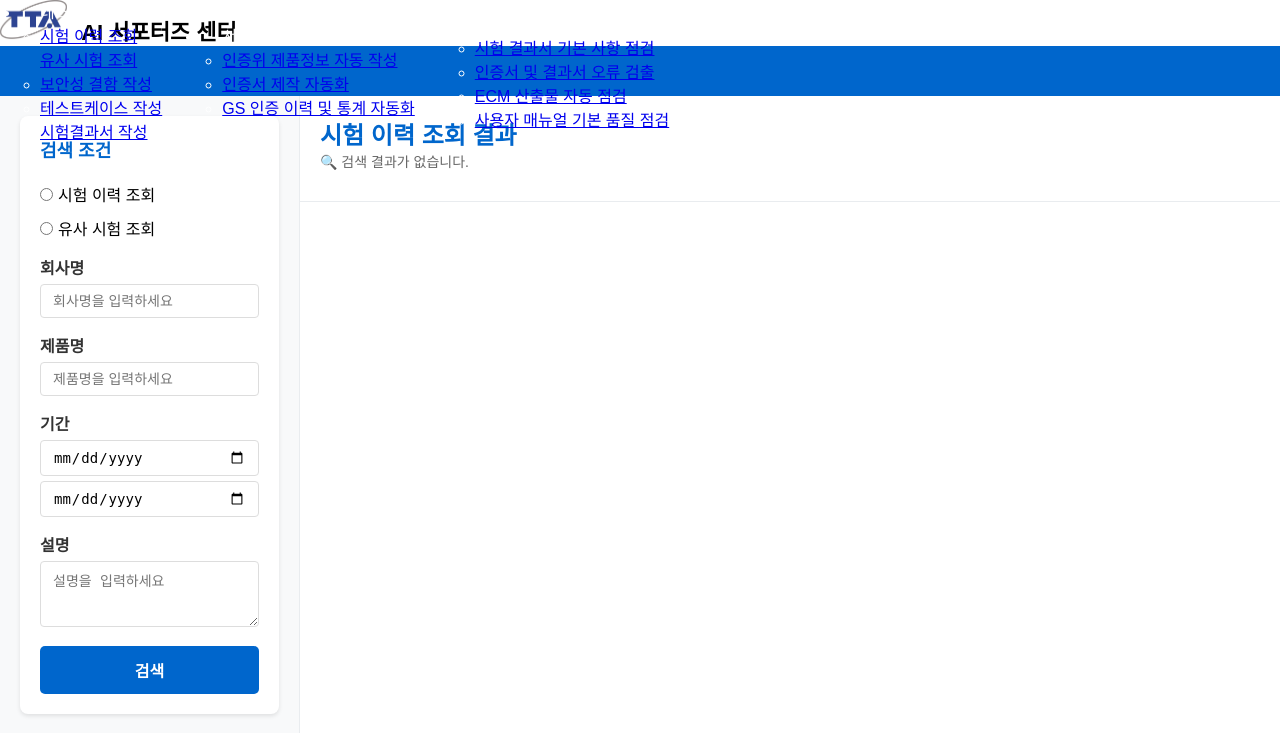
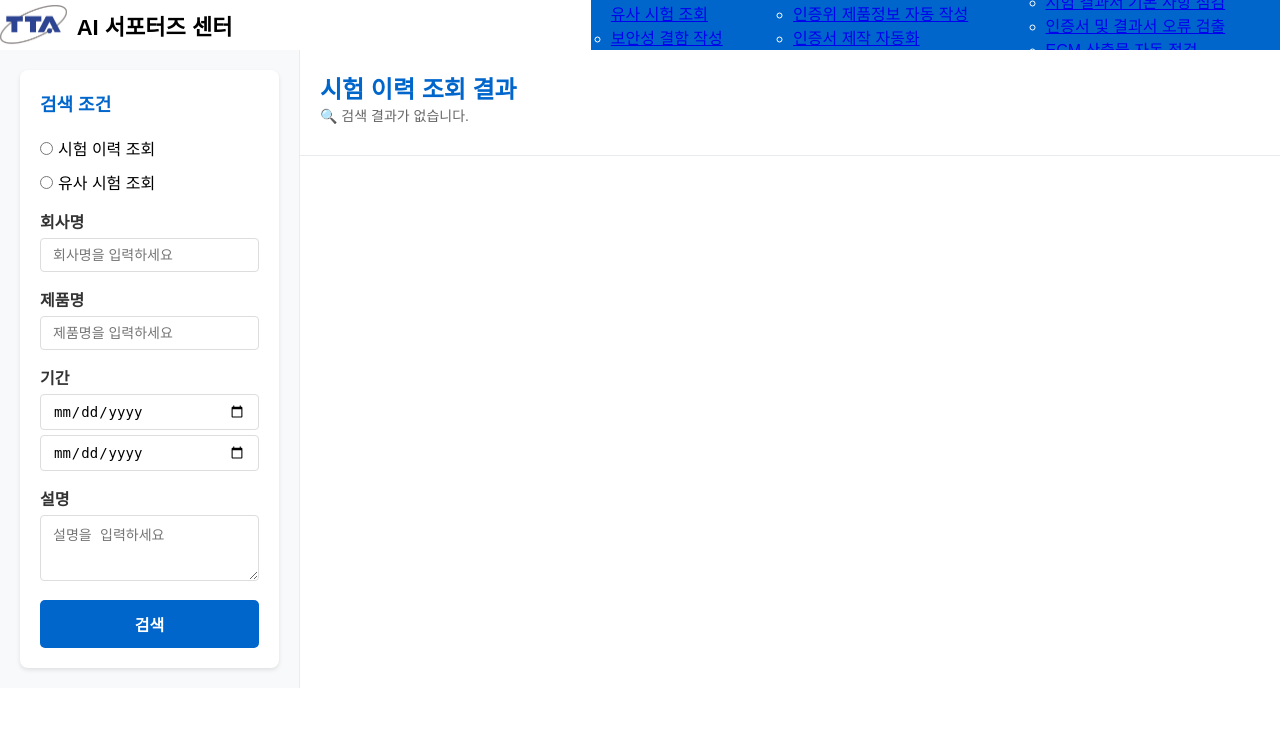
Before and after one commit to TTAJihoon/GSCert, a Django app: page /index/ in a window 1280 px wide. Shown: the top 733 px of the page. Run offline with Django 5.2, Linux system fonts and the light colour scheme; parts of the project's set-up code (start-up, migrations or seed data) failed here and were passed over.

Commit message:
Update styles.css

```diff
--- a/main/static/css/styles.css
+++ b/main/static/css/styles.css
@@ -10,18 +10,27 @@
   height: 100vh;
 }
 
-.logo {
+
+.navigation {
+  display: flex;
+  align-items: center;
+  justify-content: space-between; /* 좌우로 정렬 */
+}
+
+.navigation .logo {
   height: 40px;
   margin-right: 10px;
 }
 
-.title {
+.navigation .title {
   font-size: 22px;
   font-weight: bold;
-  margin-right: auto;
+  margin-right: auto; /* 로고, 타이틀 왼쪽 정렬 */
 }
 
-.top-bar {
-  position: relative;
-  z-index: 10; /* 다른 요소 위에 올라가도록 보장 */
+.navigation .nav-menu {
+  display: flex;
+  list-style: none;
+  margin: 0;
+  padding: 0;
 }
```
